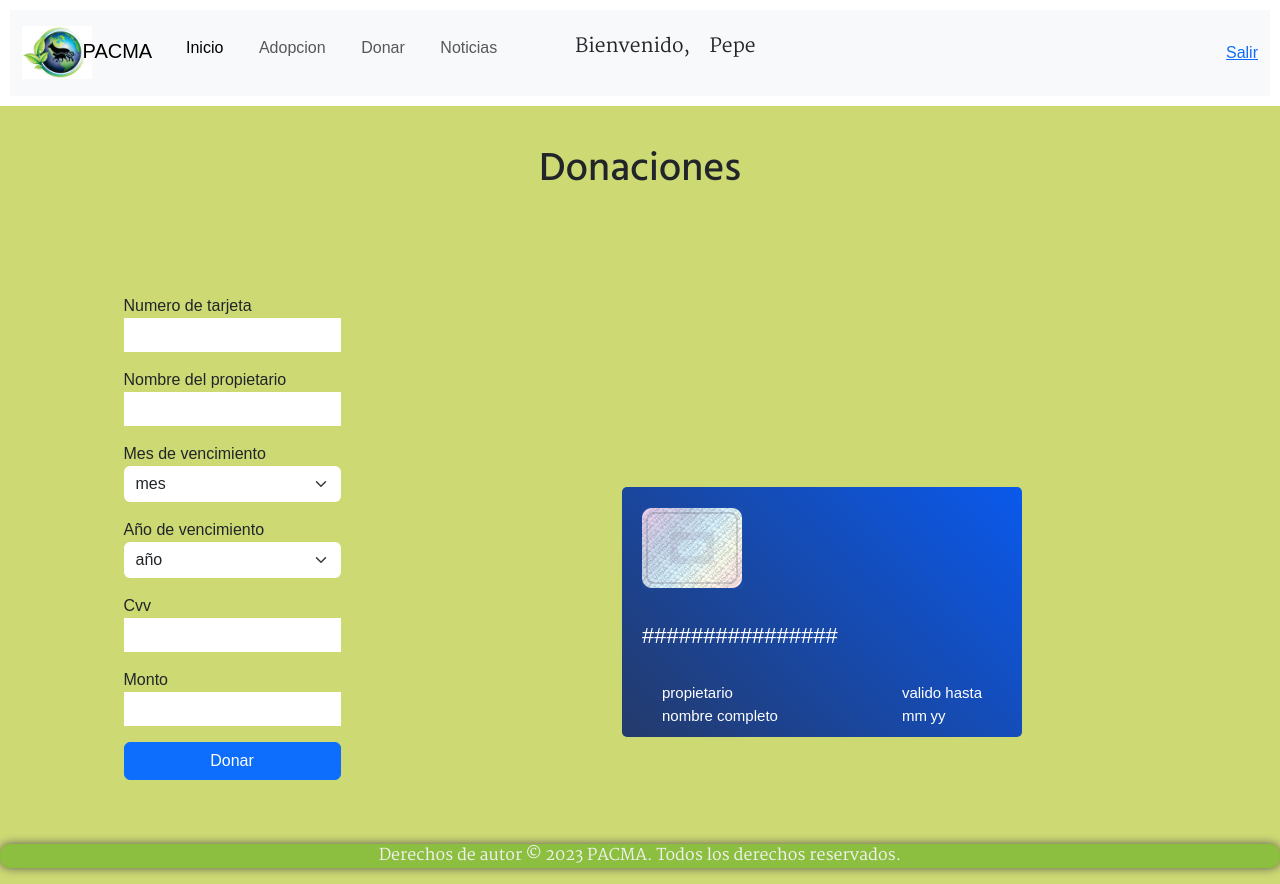
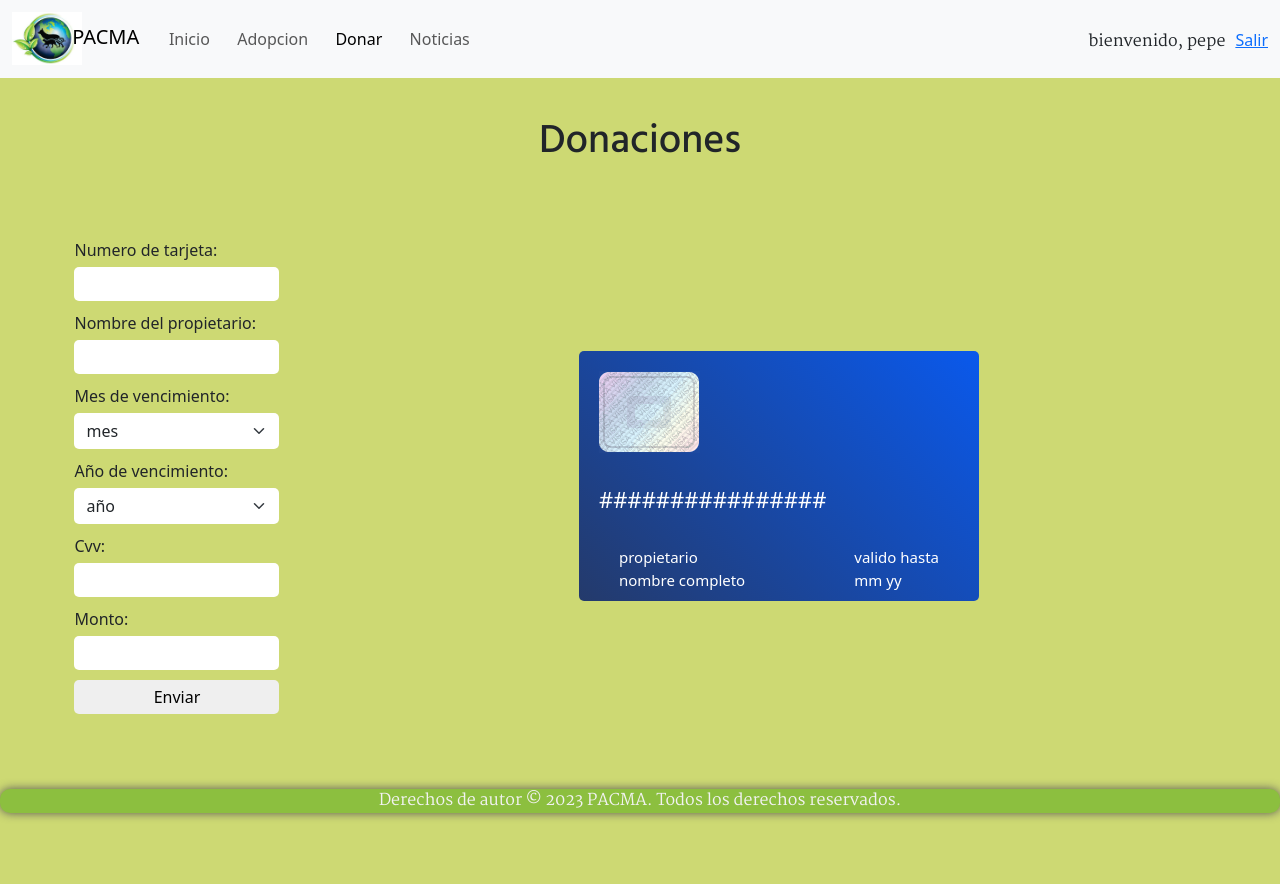
Before and after one commit to nicolas-muda/interfaces, a plain HTML site: page donarC.html in a window 1280 px wide. After the commit the page ends 829 px from the top, so only its background shows below. Drawn offline with nearby package versions, Linux system fonts and the light colour scheme; files whose address does not match are found by name.

Commit message:
se arreglo el navbar y corrigio las direcciones

```diff
--- a/adopcion.css
+++ b/adopcion.css
@@ -17,6 +17,26 @@ ul li {
 /*muestra el navbar desktop*/
 .navbarDesktop {
     display: block;
+}
+
+.usuario {
+    display: flex;
+}
+
+.login {
+    display: flex;
+}
+
+.login1 {
+    margin-top: 12%;
+}
+
+.login2 {
+    margin-top: 11%;
+}
+
+.bienvenido{
+    margin-right: 10px;
 }
 
 /*--------------------------------------------------------------------------------*/
--- a/adoptame.css
+++ b/adoptame.css
@@ -17,6 +17,26 @@ ul li {
 /*muestra el navbar desktop*/
 .navbarDesktop {
     display: block;
+}
+
+.usuario {
+    display: flex;
+}
+
+.login {
+    display: flex;
+}
+
+.login1 {
+    margin-top: 12%;
+}
+
+.login2 {
+    margin-top: 11%;
+}
+
+.bienvenido {
+    margin-right: 10px;
 }
 
 /*--------------------------------------------------------------------------------*/
@@ -100,11 +120,17 @@ footer {
     src: url('fuentes/HindSiliguri-Medium.ttf') format('truetype');
 }
 
-  h1,h2,h3,h4,h5,h6 {
+h1,
+h2,
+h3,
+h4,
+h5,
+h6 {
     font-family: 'titulo', sans-serif;
 }
 
 p {
     font-family: 'texto', sans-serif;
 }
+
 /*-------------------------------------------------------------------------------------*/
--- a/donar.css
+++ b/donar.css
@@ -17,6 +17,26 @@ ul li {
 /*muestra el navbar desktop*/
 .navbarDesktop {
     display: block;
+}
+
+.usuario {
+    display: flex;
+}
+
+.login {
+    display: flex;
+}
+
+.login1 {
+    margin-top: 12%;
+}
+
+.login2 {
+    margin-top: 11%;
+}
+
+.bienvenido{
+    margin-right: 10px;
 }
 
 /*--------------------------------------------------------------------------------*/
@@ -86,11 +106,17 @@ select {
     src: url('fuentes/HindSiliguri-Medium.ttf') format('truetype');
 }
 
-  h1,h2,h3,h4,h5,h6 {
+h1,
+h2,
+h3,
+h4,
+h5,
+h6 {
     font-family: 'titulo', sans-serif;
 }
 
 p {
     font-family: 'texto', sans-serif;
 }
+
 /*-------------------------------------------------------------------------------------*/
--- a/donarC.html
+++ b/donarC.html
@@ -6,7 +6,7 @@
   <title>PACMA - Donaciones</title>
   <link href="https://cdn.jsdelivr.net/npm/bootstrap@5.3.0/dist/css/bootstrap.min.css" rel="stylesheet"
     integrity="sha384-9ndCyUaIbzAi2FUVXJi0CjmCapSmO7SnpJef0486qhLnuZ2cdeRhO02iuK6FUUVM" crossorigin="anonymous">
-  <link rel="stylesheet" href="css.css">
+  <link rel="stylesheet" href="donar.css">
   <link rel="stylesheet" href="tarjeta.css">
 </head>
 
@@ -28,54 +28,60 @@
           <!-- me-auto alinea a la izquierda, mx-auto alinea al medio y ms-auto alinea a la derecha-->
           <ul class="navbar-nav me-auto">
             <li class="nav-item">
-              <a class="nav-link active" href="indexC.html">Inicio</a>
+              <a class="nav-link" href="indexC.html">Inicio</a>
             </li>
             <li class="nav-item">
               <a class="nav-link" href="adopcion.html">Adopcion</a>
             </li>
             <li class="nav-item">
-              <a class="nav-link" href="donarC.html">Donar</a>
+              <a class="nav-link active" href="predonarC.html">Donar</a>
             </li>
             <li class="nav-item">
               <a class="nav-link" href="noticiasC.html">Noticias</a>
             </li>
-            <li class="nav-item" id="saludo">
-              <p>Bienvenido,</p>
-            </li>
-            <li class="nav-item" id="name">
-              <p>Pepe</p>
-            </li>
+
           </ul>
         </div>
 
         <!--login-->
-        <div>
+        <div class="login">
+          <div class="login1">
+            <p class="bienvenido">bienvenido, pepe</p>
+          </div>
+
+          <div class="login2">
             <a href="index.html">Salir</a>
           </div>
+
+        </div>
+
       </div>
     </nav>
   </header>
+
   <div class="titulo">
     <h1>Donaciones</h1>
   </div>
+
   <!--formulario-->
-  <div id="donarall">
-    <div class="container formulario">
-      <form class="formdon">
-        <div class="mb-3">
-          <span>Numero de tarjeta</span>
-          <input type="number" max="99999999999999999" id="inputCodigo" class="card-number-input">
+  <div class="menu">
+
+    <div class="formulario">
+      <form>
+
+        <div>
+          <label for="inputCodigo">Numero de tarjeta:</label>
+          <input type="number" id="inputCodigo" name="nombre">
         </div>
 
-        <div class="mb-3">
-          <span>Nombre del propietario</span>
-          <input type="text" maxlength="20" id="inputNombre" class="card-holder-input">
+        <div>
+          <label for="inputNombre">Nombre del propietario:</label>
+          <input type="text" id="inputNombre" name="email">
         </div>
 
-        <div class="mb-3">
-          <div class="col">
-            <span>Mes de vencimiento</span>
-            <select class="form-select month-input" id="inputMes" aria-label="Default select example">
+        <div>
+          <label for="inputMes">Mes de vencimiento:</label>
+          <select class="form-select month-input" id="inputMes">
             <option disabled selected>mes</option>
             <option value="01">01</option>
             <option value="02">02</option>
@@ -91,11 +97,10 @@
             <option value="12">12</option>
           </select>
         </div>
-        </div>
 
-        <div class="mb-3">
-          <span>Año de vencimiento</span>
-          <select class="form-select year-input" id="inputAno" aria-label="Default select example">
+        <div>
+          <label for="inputAno">Año de vencimiento:</label>
+          <select class="form-select year-input" id="inputAno">
             <option disabled selected>año</option>
             <option value="2021">2021</option>
             <option value="2022">2022</option>
@@ -110,33 +115,35 @@
           </select>
         </div>
 
-        <div class="mb-3">
-          <span>Cvv</span>
+        <div>
+          <label for="inputCvv">Cvv:</label>
           <input type="number" min="0" max="9999" id="inputCvv" class="cvv-input">
         </div>
 
-        <div class="mb-3">
-          <span>Monto</span>
-          <input type="number" max="99999999999999999" id="inputMonto" class="">
+        <div>
+          <label for="inputMonto">Monto:</label>
+          <input type="number" max="99999999999999999" id="inputMonto">
         </div>
-        <button type="submit" class="btn btn-primary">Donar</button>
+
+        <input type="submit" value="Enviar">
       </form>
     </div>
 
-    <div class="container">
     <div class="tarjeta">
       <!--frente tarjeta-->
       <div class="frente">
         <!--chip-->
         <div class="image">
-            <img src="img/chip.png" alt="">
+          <img src="img/chip.png" alt="chip">
         </div>
+
         <div class="divCodigo">################</div>
         <div class="flexbox">
           <div class="caja">
             <span>propietario</span>
             <div class="divNombre">nombre completo</div>
           </div>
+
           <div class="caja">
             <span>valido hasta</span>
             <div class="fecha">
@@ -146,6 +153,7 @@
           </div>
         </div>
       </div>
+
       <!--dorso tarjeta-->
       <div class="atras">
         <div class="barraNegra"></div>
@@ -155,8 +163,9 @@
         </div>
       </div>
     </div>
+
   </div>
-  </div>
+
   <footer>
     <p>Derechos de autor &copy; 2023 PACMA. Todos los derechos reservados.</p>
   </footer>
--- a/index.css
+++ b/index.css
@@ -1,11 +1,11 @@
-
 /*defino un color para ver mejor la proporcion cambiar o sacar*/
 body {
   background-color: #CDD973;
 }
 
 /*titulos*/
-h1,h2 {
+h1,
+h2 {
   text-align: center;
 }
 
@@ -83,7 +83,7 @@ footer {
 /*index desktop*/
 @media (min-width: 611px) {
 
-  /*oculta el navbar mobile*/
+  /*oculta el navbar mobile y el menu*/
   .navbarMobile,
   .menuMobile {
     display: none;
@@ -94,9 +94,10 @@ footer {
     display: block;
   }
 
-  /* muestra el menu desktop*/
-  .menuDesktop {
-    display: flex;
+  /*                                  navbar                                        */
+  /*margen de los elementos del navbar*/
+  ul li {
+    margin: 2%;
   }
 
   /*tamaño del logo*/
@@ -107,6 +108,38 @@ footer {
   /*el pacma del logo desktop*/
   .spanPacma {
     margin-left: -15px;
+  }
+
+  /*muestra el navbar desktop*/
+  .navbarDesktop {
+    display: block;
+  }
+
+  .usuario {
+    display: flex;
+  }
+
+  .login {
+    display: flex;
+  }
+
+  .login1 {
+    margin-top: 12%;
+  }
+
+  .login2 {
+    margin-top: 11%;
+  }
+
+  .bienvenido {
+    margin-right: 10px;
+  }
+
+  /*--------------------------------------------------------------------------------*/
+
+  /* muestra el menu desktop*/
+  .menuDesktop {
+    display: flex;
   }
 
   /*esto afecta al nombre de la mascota en el carrusel*/
@@ -144,11 +177,6 @@ footer {
     background-size: contain;
     width: 100%;
   }
-
-  /*margen de los elementos del navbar*/
-  ul li {
-    margin: 2%;
-  }
 }
 
 /*                                    fuentes                                          */
@@ -162,11 +190,17 @@ footer {
   src: url('fuentes/HindSiliguri-Medium.ttf') format('truetype');
 }
 
-h1,h2,h3,h4,h5,h6 {
+h1,
+h2,
+h3,
+h4,
+h5,
+h6 {
   font-family: 'titulo', sans-serif;
 }
 
 p {
   font-family: 'texto', sans-serif;
 }
+
 /*-------------------------------------------------------------------------------------*/
--- a/noticias.css
+++ b/noticias.css
@@ -55,6 +55,26 @@ ul li {
     display: block;
   }
 
+  .usuario {
+    display: flex;
+  }
+
+  .login {
+    display: flex;
+  }
+
+  .login1 {
+    margin-top: 12%;
+  }
+
+  .login2 {
+    margin-top: 11%;
+  }
+
+  .bienvenido {
+    margin-right: 10px;
+  }
+
   /*--------------------------------------------------------------------------------*/
 
 /*                                     resto                                       */
```
Also changed, not shown: adopcion.html (+15 -12 lines), adoptame.html (+14 -11 lines), donar.html (+2 -2 lines), donaste.html (+18 -6 lines), donastec.html (+2 -2 lines), index.html (+2 -2 lines), indexC.html (+12 -10 lines), loggin.html (+2 -2 lines), noticias.html (+3 -3 lines), noticiasC.html (+14 -11 lines), predonar.html (+10 -17 lines). Lines whose indentation alone changed are shown as unchanged.
